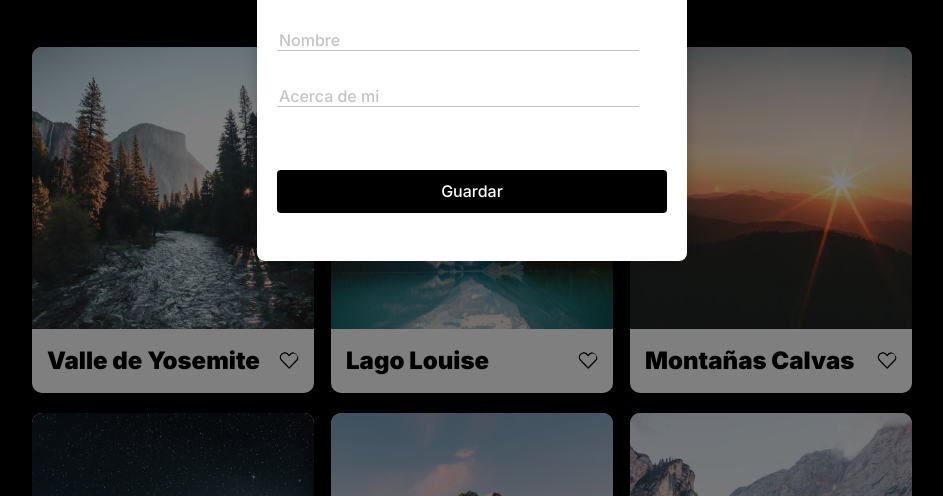
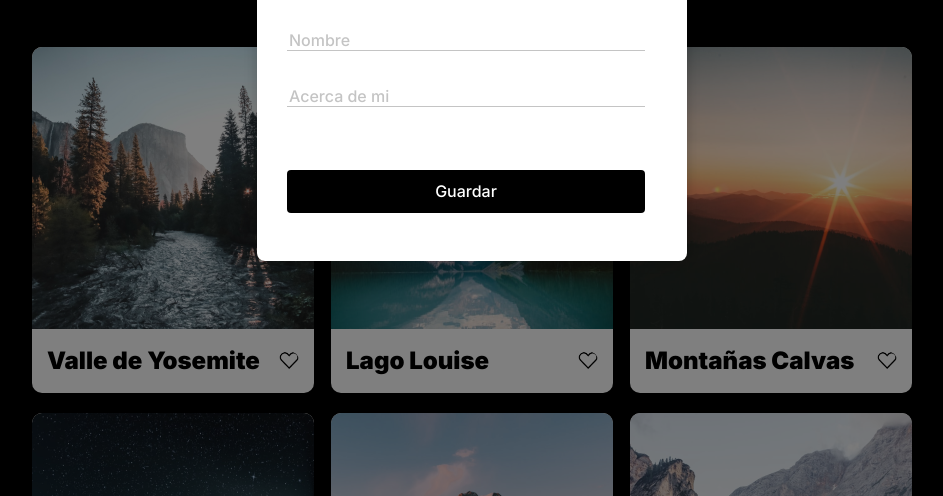
Before and after one commit to DarkDieval/web_project_around, a plain HTML site: page index.html in a window 1280 px wide. Both pictures are taken after a click on the button 748 px from the left and 228 px from the top of the page. Shown: the part 304-800 px from the top of the page, without its empty margins (168-1111 px from the left). Drawn offline with Linux system fonts and the light colour scheme.

```diff
--- a/blocks/profile-form.css
+++ b/blocks/profile-form.css
@@ -28,13 +28,14 @@
 }
 
 .profile-form input[type="text"] {
-  width: 358px;
+  width: 354px;
   border: none;
   border-bottom: 1px solid #c4c4c4;
   border-radius: 0;
   font-size: 1em;
   background-color: transparent;
   color: #000;
+  margin-left: 10px;
 }
 
 .profile-form input[type="text"]::placeholder {
@@ -50,9 +51,10 @@
   font-size: 1em;
   cursor: pointer;
   display: block;
-  width: 100%;
+  width: 358px;
   text-align: center;
   margin-top: 10px;
+  margin-left: 10px;
 }
 
 .profile-save-button:hover {
```
